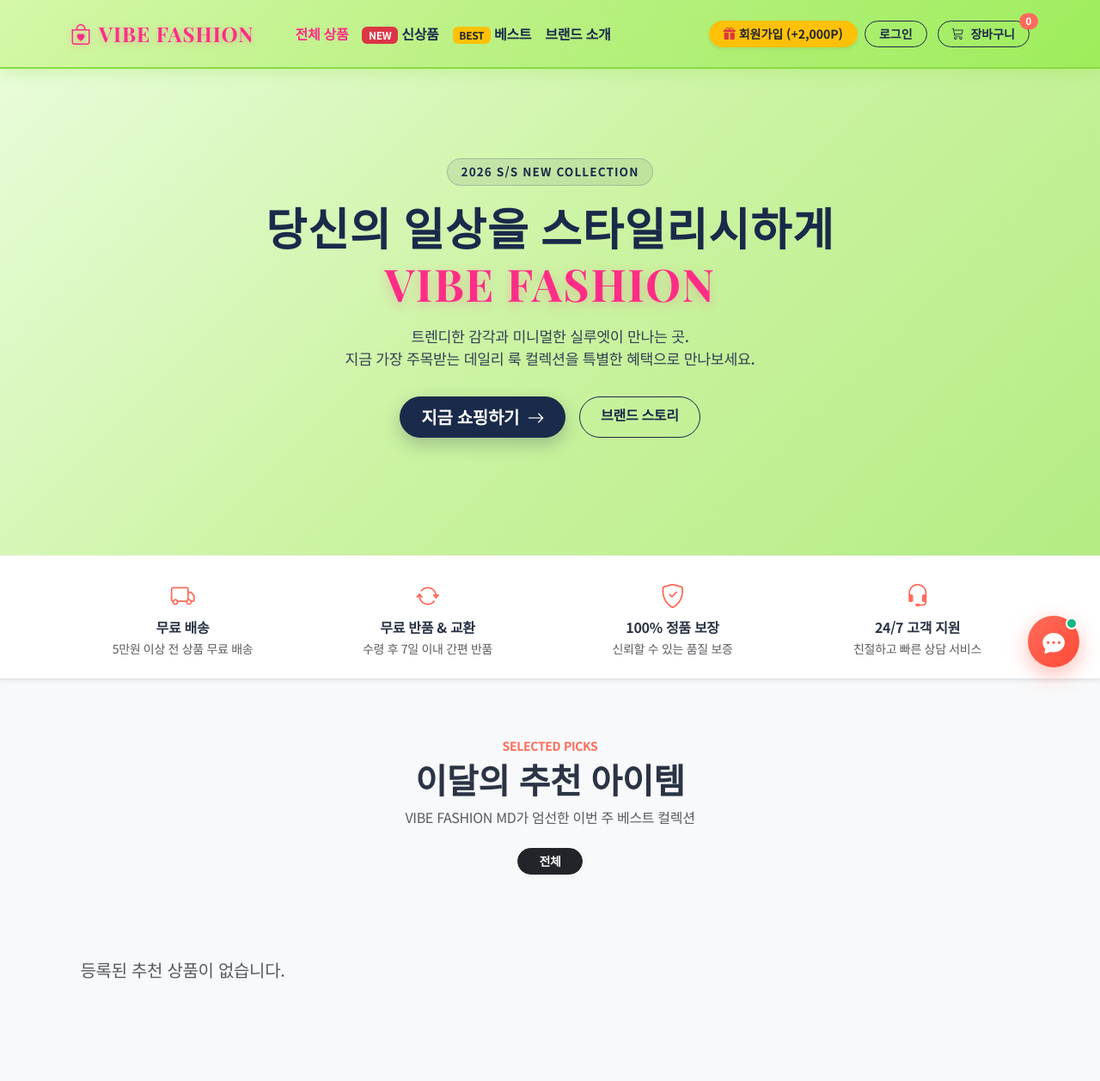
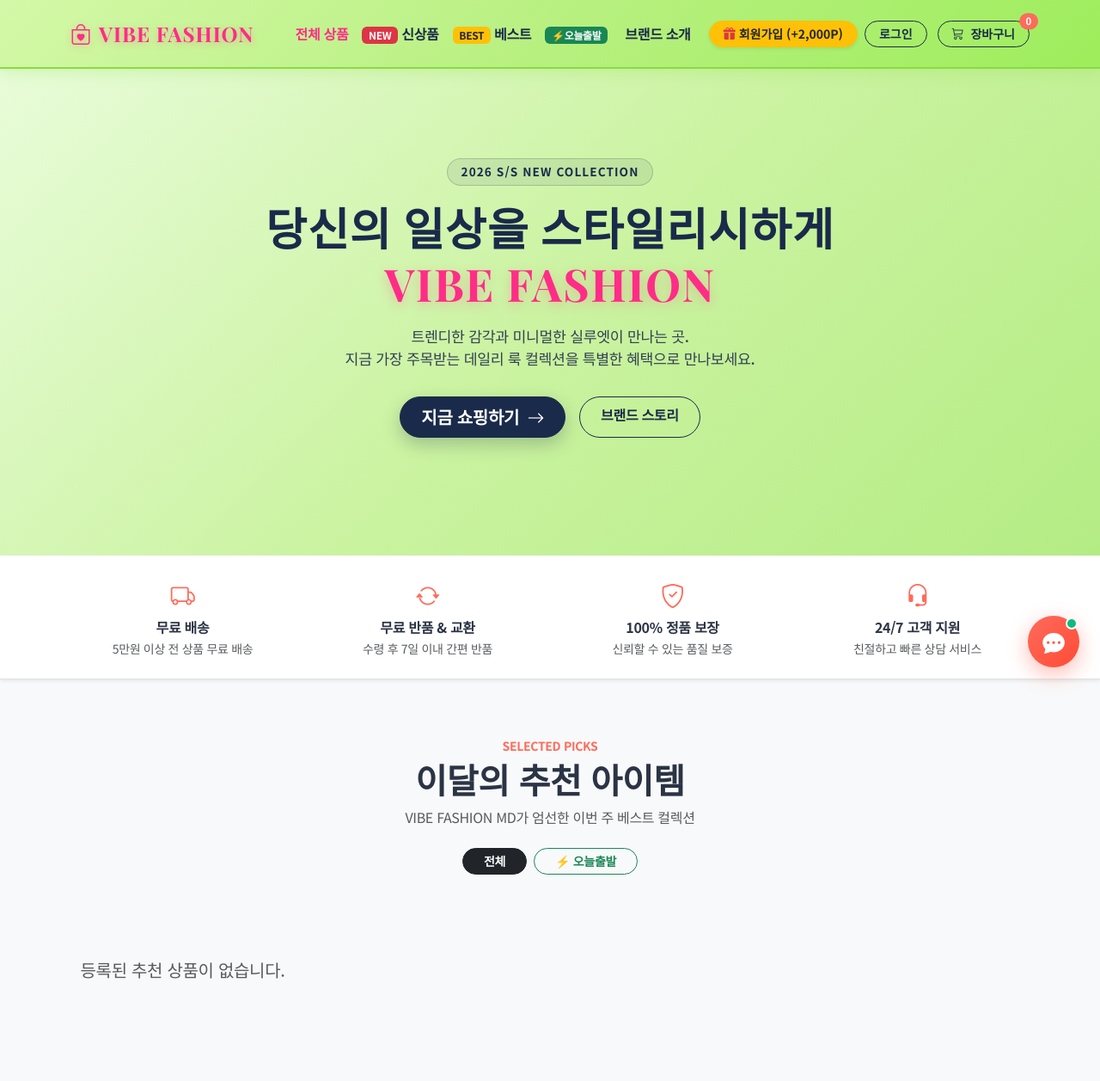
Before and after one commit to minjiyoung55/vibe-fashion, a Flask app: page / in a window 1280 px wide. Shown: the top 1257 px of the page at 86% size. Run offline with Flask 3, Linux system fonts and the light colour scheme; some web fonts are replaced.

Commit message:
feat: 오늘출발(당일발송) 카테고리 추가 및 내비게이션, 상품 매핑, 뱃지 연동

```diff
--- a/app/routes/main.py
+++ b/app/routes/main.py
@@ -83,12 +83,14 @@ def _process_product_item(item: dict) -> dict:
     category_info = item.get("categories") or {}
     category_name = category_info.get("name") if isinstance(category_info, dict) else ""
 
-    # NEW / BEST 뱃지 지정
+    # NEW / BEST / 오늘출발 뱃지 지정
     badge = ""
     if category_name in ("NEW", "신상품"):
         badge = "NEW"
     elif category_name in ("BEST", "베스트"):
         badge = "BEST"
+    elif category_name in ("오늘출발", "당일발송"):
+        badge = "오늘출발"
 
     return {
         "id": item.get("id"),
--- a/app/static/css/style.css
+++ b/app/static/css/style.css
@@ -224,17 +224,32 @@ body {
     transform: scale(1.04);
 }
 
-/* 할인 배지 및 상태 배지 (코랄 배경 + 흰색 텍스트) */
+/* 할인 배지 및 상태 배지 (코랄/초록/경고 등 색상별 분기) */
 .product-card .badge,
 .product-card span.badge {
-    background-color: var(--brand-coral) !important;
-    color: #ffffff !important;
     font-weight: 700 !important;
     font-size: 0.75rem !important;
     letter-spacing: 0.05em;
     padding: 0.45rem 0.85rem !important;
-    box-shadow: 0 4px 10px rgba(255, 107, 91, 0.4) !important;
     border: none !important;
+}
+
+.product-card .badge.bg-success {
+    background-color: #10b981 !important;
+    color: #ffffff !important;
+    box-shadow: 0 4px 10px rgba(16, 185, 129, 0.4) !important;
+}
+
+.product-card .badge.bg-danger {
+    background-color: #ef4444 !important;
+    color: #ffffff !important;
+    box-shadow: 0 4px 10px rgba(239, 68, 68, 0.4) !important;
+}
+
+.product-card .badge.bg-warning {
+    background-color: #f59e0b !important;
+    color: #ffffff !important;
+    box-shadow: 0 4px 10px rgba(245, 158, 11, 0.4) !important;
 }
 
 /* 상품명 및 텍스트 */
--- a/app/templates/base.html
+++ b/app/templates/base.html
@@ -37,6 +37,11 @@
                     <li class="nav-item">
                         <a class="nav-link {% if current_category and current_category.slug == 'best' %}active text-warning fw-bold{% endif %}" href="{{ url_for('main.category_products', slug='best') }}">
                             <span class="badge bg-warning text-dark me-1">BEST</span>베스트
+                        </a>
+                    </li>
+                    <li class="nav-item">
+                        <a class="nav-link {% if current_category and current_category.slug == 'today-delivery' %}active text-success fw-bold{% endif %}" href="{{ url_for('main.category_products', slug='today-delivery') }}">
+                            <span class="badge bg-success me-1">⚡오늘출발</span>
                         </a>
                     </li>
                     <li class="nav-item">
--- a/app/templates/index.html
+++ b/app/templates/index.html
@@ -80,7 +80,7 @@
         <!-- 섹션 헤더 타이틀 -->
         <div class="text-center mb-4">
             {% if current_category %}
-                <span class="badge {% if current_category.slug == 'new' %}bg-danger{% elif current_category.slug == 'best' %}bg-warning text-dark{% else %}bg-secondary{% endif %} px-3 py-2 rounded-pill fw-bold text-uppercase tracking-wider small mb-2">
+                <span class="badge {% if current_category.slug == 'new' %}bg-danger{% elif current_category.slug == 'best' %}bg-warning text-dark{% elif current_category.slug == 'today-delivery' %}bg-success text-white{% else %}bg-secondary{% endif %} px-3 py-2 rounded-pill fw-bold text-uppercase tracking-wider small mb-2">
                     {{ current_category.name }}
                 </span>
                 <h2 class="fw-bold display-6 mt-1">{{ current_category.name }} 컬렉션</h2>
@@ -92,11 +92,15 @@
             {% endif %}
         </div>
 
-        <!-- 카테고리 탭 필터 (전체, NEW, BEST 등) -->
+        <!-- 카테고리 탭 필터 (전체, 오늘출발, NEW, BEST 등) -->
         <div class="d-flex justify-content-center flex-wrap gap-2 mb-5">
             <a href="{{ url_for('main.index') }}"
                class="btn {% if not current_category %}btn-dark{% else %}btn-outline-secondary{% endif %} rounded-pill px-4 btn-sm fw-semibold">
                전체
+            </a>
+            <a href="{{ url_for('main.category_products', slug='today-delivery') }}"
+               class="btn {% if current_category and current_category.slug == 'today-delivery' %}btn-success text-white{% else %}btn-outline-success{% endif %} rounded-pill px-4 btn-sm fw-bold">
+               ⚡ 오늘출발
             </a>
             {% for cat in categories %}
                 {% if cat.slug in ['new', 'best', 'top', 'acc', 'dress', 'shoes'] %}
@@ -126,9 +130,10 @@
                             <span class="position-absolute top-0 start-0 m-3 badge rounded-pill
                                 {% if product.badge == 'BEST' %}bg-danger
                                 {% elif product.badge == 'NEW' %}bg-success
+                                {% elif product.badge == '오늘출발' %}bg-success text-white
                                 {% elif product.badge == 'HOT' %}bg-warning text-dark
                                 {% else %}bg-dark{% endif %} px-2.5 py-1.5 shadow-sm">
-                                {{ product.badge }}
+                                {% if product.badge == '오늘출발' %}⚡ 오늘출발{% else %}{{ product.badge }}{% endif %}
                             </span>
                             {% endif %}
                         </div>
```
